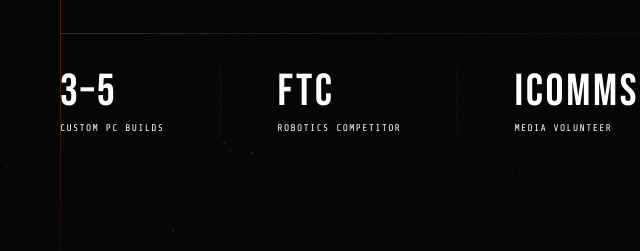
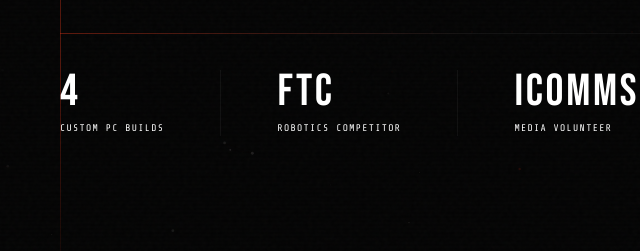
Before and after one commit to nanoknightsftc/turaab, a plain HTML site: page index.html in a window 1280 px wide. Shown: the part 548-799 px from the top of the page, 68-708 px from the left. Drawn offline with nearby package versions, Linux system fonts and the light colour scheme.

Commit message:
Update index.html

```diff
--- a/index.html
+++ b/index.html
@@ -812,7 +812,7 @@
   <div class="hero-stats-row">
 
     <div class="h-st">
-      <span class="h-st-n">3–5</span>
+      <span class="h-st-n">4</span>
       <span class="h-st-l">Custom PC Builds</span>
     </div>
     <div class="h-st">
```
